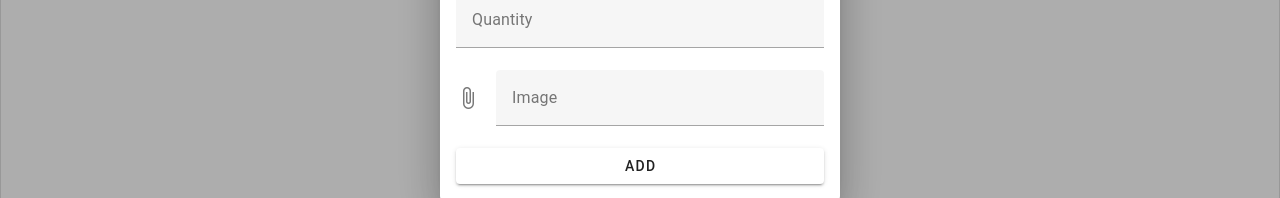
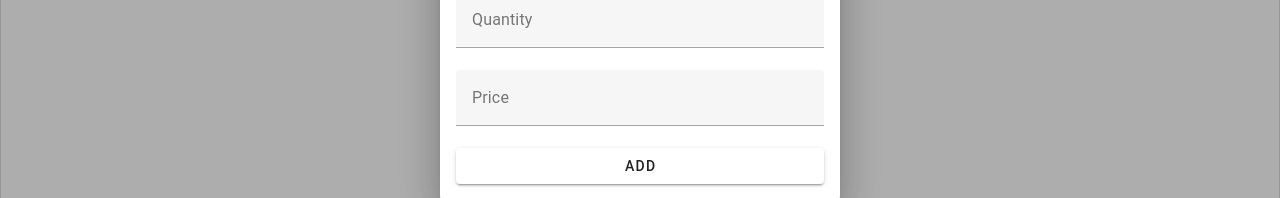
Before and after one commit to hichem-dahi/palmera-next, a Vue app: page /warehouse in a window 1280 px wide. Both pictures are taken after a click on the button "ADD PRODUCT". Shown: the part 351-549 px from the top of the page. Built offline with nearby package versions, Linux system fonts and the light colour scheme.

Commit message:
add product logic

```diff
--- a/src/components/CreateProduct.vue
+++ b/src/components/CreateProduct.vue
@@ -13,13 +13,13 @@
       :error-messages="!$v.qte.$pending && $v.qte.$error ? 'Quantity must be greater than zero' : ''"
       @blur="$v.qte.$touch()"
     />
-    <v-file-input
-      accept="image/*"
-      label="Image"
-      v-model="form.image as File"
-      labe
-      :error-messages="!$v.image.$pending && $v.image.$error ? 'Image is required' : ''"
-      @blur="$v.image.$touch()"
+
+    <v-text-field
+      label="Price"
+      v-model="form.price"
+      type="number"
+      :error-messages="!$v.price.$pending && $v.price.$error ? 'Price must be greater than zero' : ''"
+      @blur="$v.price.$touch()"
     />
 
     <v-btn block @click="submitForm">Add</v-btn>
@@ -28,24 +28,28 @@
 
 <script setup lang="ts">
 import { reactive } from 'vue';
+import { v4 as uuidv4 } from 'uuid';
 import useVuelidate from '@vuelidate/core';
 import { required, minValue, numeric } from '@vuelidate/validators';
 
 import products from '@/composables/localStore/useProductStore';
-import { fileToBase64 } from '@/helpers/helpers';
+
+import type { Product } from '@/models/models';
 
 const isOpen = defineModel()
 
-const form = reactive({
+const form = reactive<Product>({
+  id: uuidv4(),
   name: '',
   qte: null,
-  image: null as File | string | null
+  price: null,
 });
 
 const rules = {
+  id: { required },
   name: { required },
   qte: { required, numeric, minValue: minValue(1) },
-  image: { required }
+  price: { required, numeric, minValue: minValue(1) },
 };
 
 const $v = useVuelidate(rules, form);
@@ -53,9 +57,7 @@ const $v = useVuelidate(rules, form);
 async function submitForm() {
   $v.value.$touch();
   if (!$v.value.$invalid) {
-    const src = await fileToBase64(form.image as File)
-    form.image = src
-    products.value.push({...form, history: [] as any[]})
+    products.value.push(form)
     isOpen.value = false
   } else {
     console.log('Form is invalid');
--- a/src/components/addHistory.vue
+++ b/src/components/addHistory.vue
@@ -27,7 +27,7 @@
     <v-text-field
       label="Value"
       v-model="form.value"
-      :disabled="form.type != HistoryType.dept"
+      :disabled="form.type != HistoryType.Dept"
       :error-messages="!$v.value.$pending && $v.value.$error ? 'Value is required' : ''"
     ></v-text-field>
 
@@ -46,8 +46,8 @@ import personnel from '@/composables/localStore/usePersonnelStore';
 import { HistoryType } from '@/models/models';
 
 const types = [
-  { value: HistoryType.absence, title: 'Absence'},
-  { value: HistoryType.dept, title: 'Endettement'}
+  { value: HistoryType.Absence, title: 'Absence'},
+  { value: HistoryType.Dept, title: 'Endettement'}
 ]
 
 const isOpen = defineModel<boolean>('dialog')
@@ -56,7 +56,7 @@ const person = defineModel<any>('person')
 const form = reactive({
   date: new Date(),
   value: null,
-  type: HistoryType.dept
+  type: HistoryType.Dept
 });
 
 const rules = {
```
